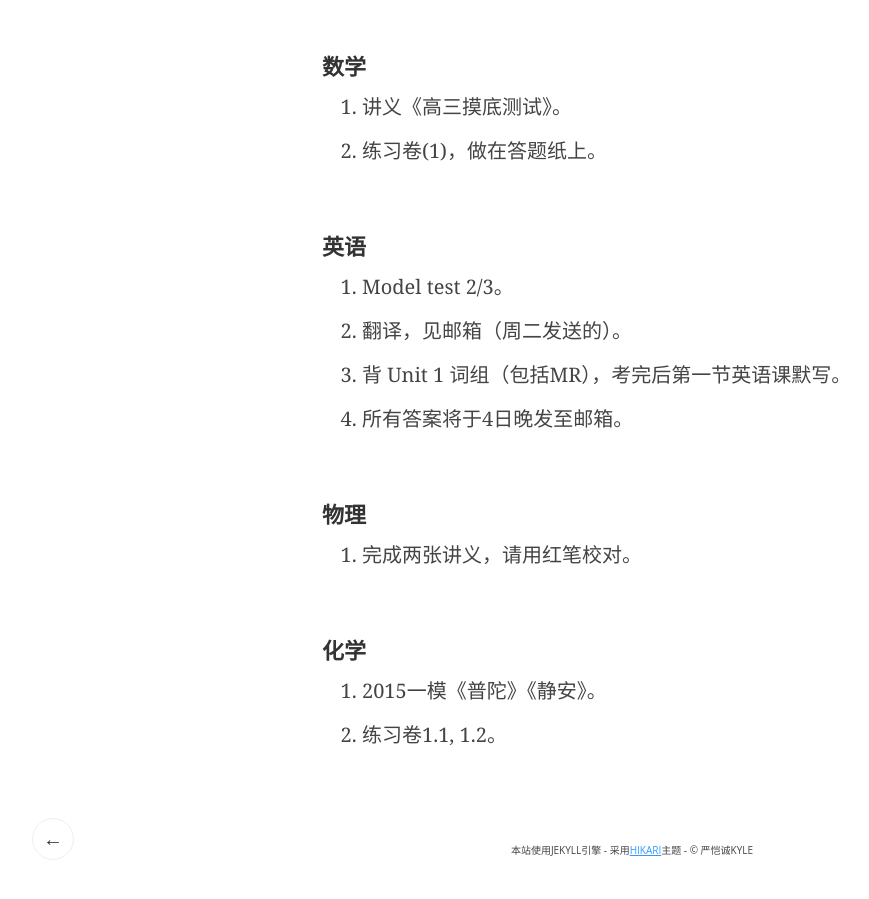
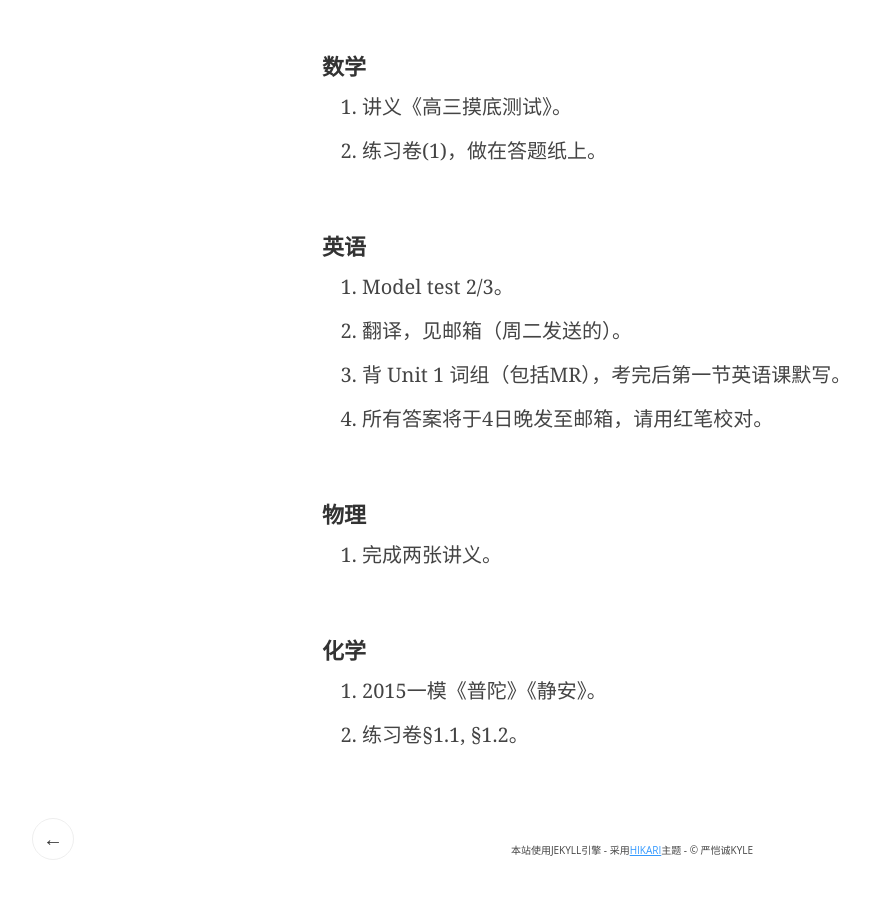
Before and after one commit to efz1602/efz1602.github.io, a Jekyll site: the page built from _posts/2015-09-02-W1.markdown, in a window 1280 px wide and 900 px high, scrolled down 802 px. Shown: the whole window, without its empty margins (8-877 px from the left). Built offline with Jekyll 4.4.1, drawn with Linux system fonts in a browser that asks for light colours; some web fonts are replaced; Markdown is read by kramdown in place of the engine named in the settings; comment, search, counter and statistics services are not loaded.

```diff
--- a/_posts/2015-09-02-W1.markdown
+++ b/_posts/2015-09-02-W1.markdown
@@ -22,11 +22,11 @@ date: 2015-09-02
 1. Model test 2/3。
 2. 翻译，见邮箱（周二发送的）。
 3. 背 Unit 1 词组（包括MR），考完后第一节英语课默写。
-4. 所有答案将于4日晚发至邮箱。
+4. 所有答案将于4日晚发至邮箱，请用红笔校对。
 
 ##### 物理
-1. 完成两张讲义，请用红笔校对。
+1. 完成两张讲义。
 
 ##### 化学
 1. 2015一模《普陀》《静安》。
-2. 练习卷1.1, 1.2。
+2. 练习卷§1.1, §1.2。
```
